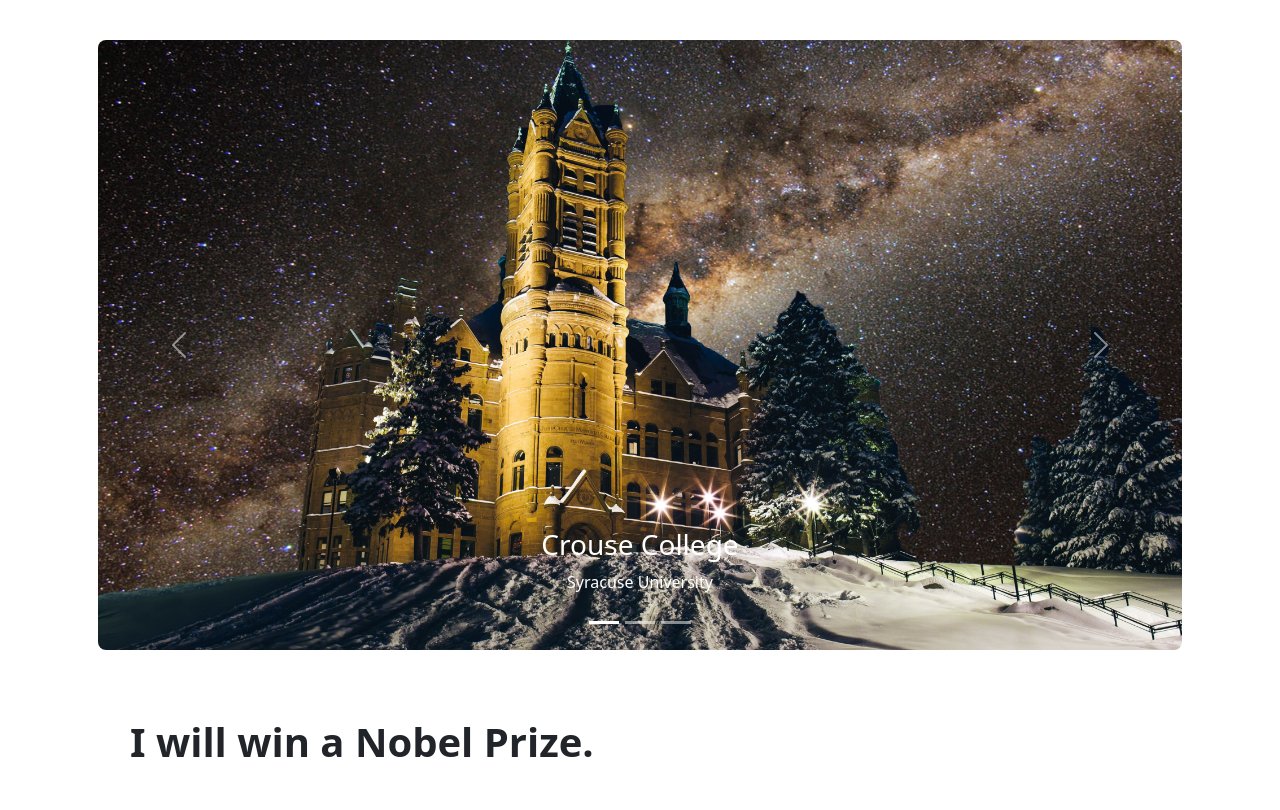
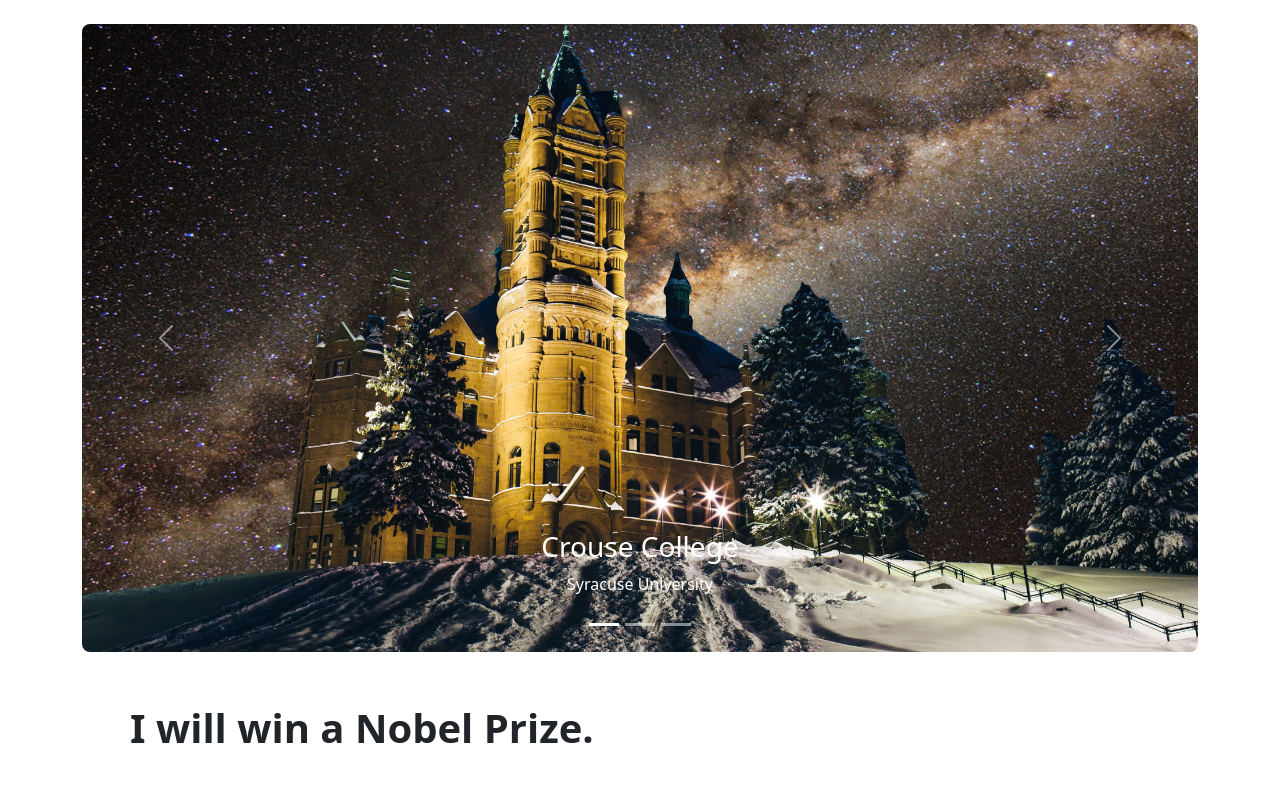
Before and after one commit to saewootuigim/edklab, a Django app: page / in a window 1280 px wide. Shown: the part 132-942 px from the top of the page. Run offline with Django 5.2, Linux system fonts and the light colour scheme; some libraries are stand-ins or nearby versions.

Commit message:
removed padding from carousel

```diff
--- a/main/templates/main/main_page.html
+++ b/main/templates/main/main_page.html
@@ -6,7 +6,7 @@
 
 {% block content %}
 <!-- Carousel -->
-<div class="p-3 mb-1">
+<div class="p-0 mb-1">
     <div id="home-screen-carousel" class="carousel slide" data-bs-ride="carousel">
 
         <!-- Indicators/dots -->
```
